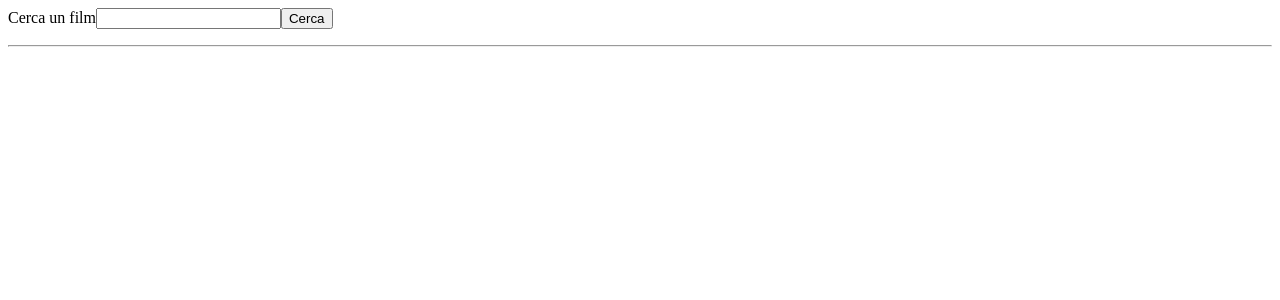
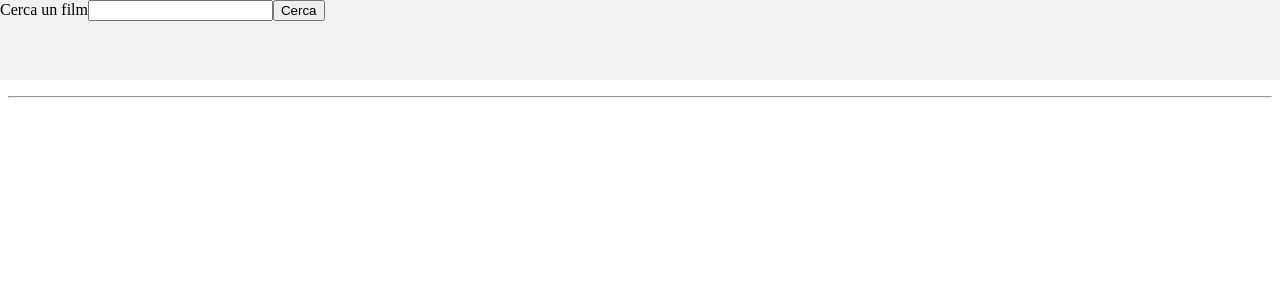
Before and after one commit to DanieleCascio-dev/vite-boolflix, a Vue app: page / in a window 1280 px wide. Shown: the top 300 px of the page. Built offline with nearby package versions, Linux system fonts and the light colour scheme.

Commit message:
add: style set-up

```diff
--- a/src/App.vue
+++ b/src/App.vue
@@ -12,10 +12,10 @@ export default {
       store,
     };
   },
+
   methods: {
     search() {
       // console.log(this.store.searchText);
-
       axios
         .get(this.store.apiStartMovie, {
           params: {
@@ -47,24 +47,47 @@ export default {
 </script>
 
 <template>
+  <!-- Wrapper -->
   <div class="wrapper">
     <AppSearchbar @find="search()" />
+
+    <!-- Results -->
+    <div class="results">
       <!-- Film -->
       <ul>
         <li v-for="film in store.films" :key="film.title">
           <AppFilmList :movie="film" />
         </li>
       </ul>
+      <!-- /Film -->
+
       <hr />
+
       <!-- Series -->
       <ul>
         <li v-for="serie in store.series" :key="serie.name">
           <AppFilmList :movie="serie" />
         </li>
       </ul>
+      <!-- /Series -->
     </div>
+    <!-- Results -->
+  </div>
+  <!-- /Wrapper -->
 </template>
 
 <style lang="scss">
 @import "@fortawesome/fontawesome-free/css/all.css";
+
+.wrapper {
+  height: 100%;
+  width: 100%;
+  position: relative;
+
+  .results {
+    margin-top: 80px;
+    height: calc(100% - 80px);
+    overflow-y: auto;
+  }
+}
 </style>
--- a/src/components/AppSearchbar.vue
+++ b/src/components/AppSearchbar.vue
@@ -12,6 +12,7 @@ export default {
 </script>
 
 <template>
+  <nav>
     <label for="searchbar">Cerca un film</label>
     <input
       @keyup.enter="$emit('find')"
@@ -20,4 +21,16 @@ export default {
       type="text"
     />
     <button @click="$emit('find')">Cerca</button>
+  </nav>
 </template>
+
+<style scoped lang="scss">
+nav {
+  position: fixed;
+  top: 0;
+  left: 0;
+  width: 100%;
+  height: 80px;
+  background-color: rgba(128, 128, 128, 0.11);
+}
+</style>
```
Also changed, not shown: src/components/AppFilmList.vue (+10 -0 lines). Lines whose indentation alone changed are shown as unchanged.
